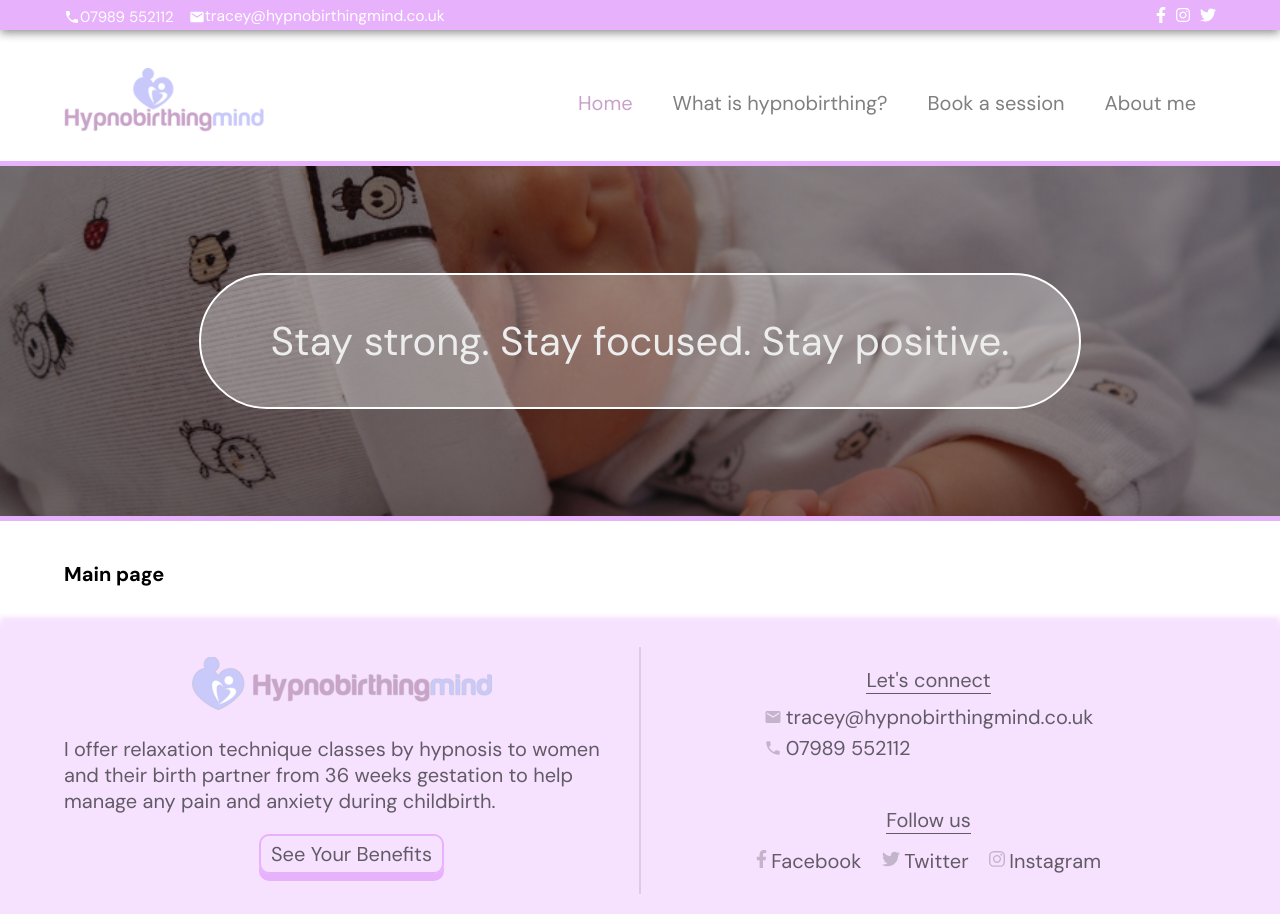
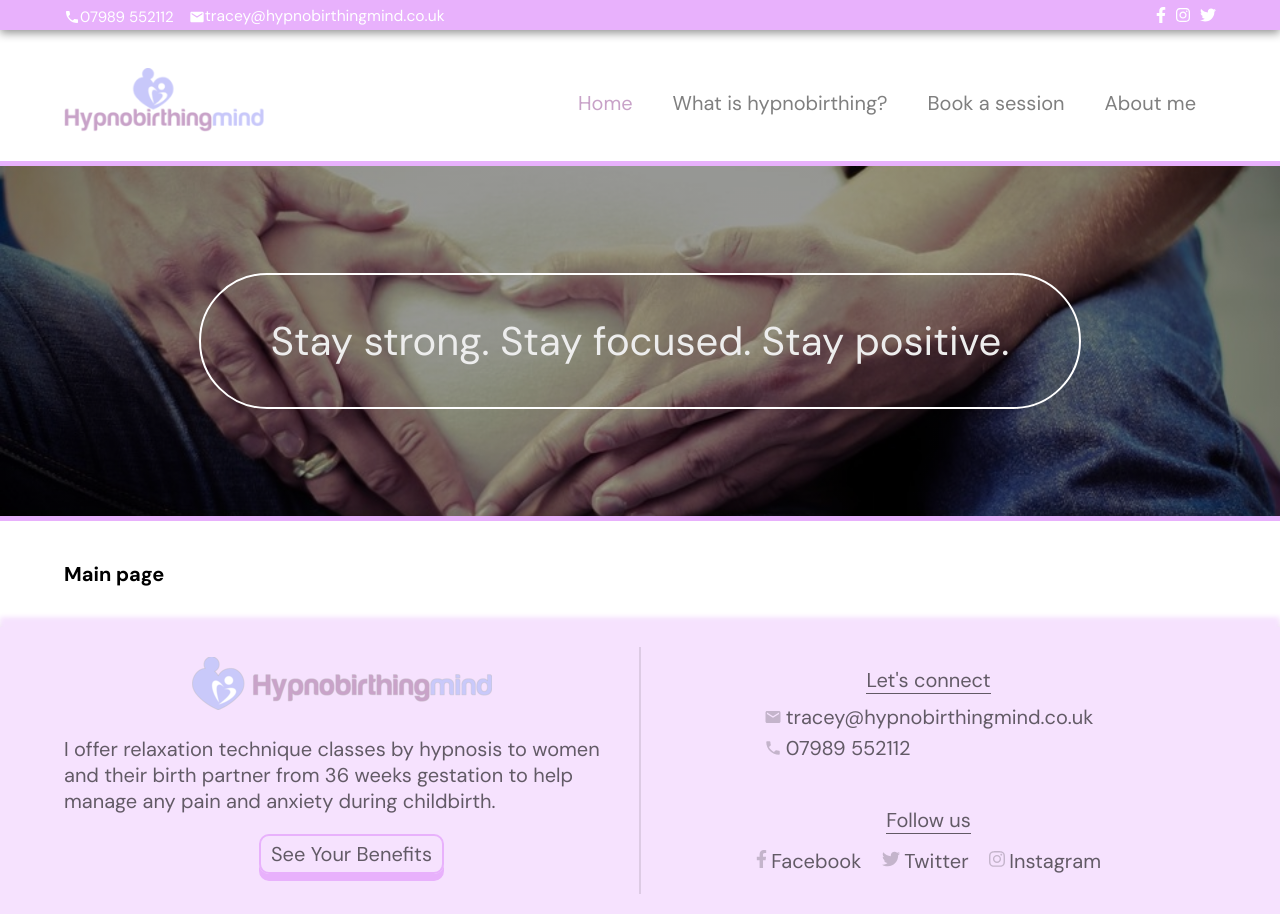
Before and after one commit to nievadev/hipno-birthing, a Jekyll site: the page built from index.html, in a window 1280 px wide. Built offline with Jekyll 4.4.1, drawn with Linux system fonts in a browser that asks for light colours; Markdown is read by kramdown in place of the engine named in the settings.

Commit message:
Made highlighting of current page in mobile version, changed main message's image due to client's request, adapted the terms of service title better to mobiles and removed the frost background due to client's request

```diff
--- a/_includes/header.html
+++ b/_includes/header.html
@@ -84,7 +84,11 @@
             <path d="M0 0h24v24H0z" fill="none"/>
         </svg>
     </span>
-    <li><a href="#">Home</a></li>
+    <li><a class="
+        {% if page.url == '/' %}
+            picked-option
+        {% endif %}
+    " href="{{ site.baseurl }}/">Home</a></li>
     <li>
         <span class="dropdown-btn" onclick="actionDropdown()">
             Hypnobirthing
@@ -94,7 +98,11 @@
             <li><a href="#">What is hypnobirthing?</a></li>
             <li><a href="#">Benefits</a></li>
             <li><a href="#">Frequently Asked Questions</a></li>
-            <li><a href="{{ site.baseurl }}/terms-of-service/">Terms of service</a></li>
+            <li><a class="
+                {% if page.url == '/terms-of-service/' %}
+                    picked-option
+                {% endif %}
+            " href="{{ site.baseurl }}/terms-of-service/">Terms of service</a></li>
         </ul>
     </li>
     <li><a href="#">Book a session</a></li>
--- a/resources/css/main_message.scss
+++ b/resources/css/main_message.scss
@@ -1,5 +1,5 @@
 .main-message {
-    background: linear-gradient( rgba(0, 0, 0, .3), rgba(0, 0, 0, .3) ), $footer-bgColor url(css-images/baby_sized.jpg) center center no-repeat;
+    background: linear-gradient( rgba(0, 0, 0, .4), rgba(0, 0, 0, .4) ), $footer-bgColor url(css-images/baby_belly.jpg) center center no-repeat;
     background-size: cover;
     border-bottom: 5px solid $topHeader-color;
     display: flex;
@@ -16,7 +16,6 @@
         border: 2px solid #ffffff;
         border-radius: 100px;
         padding: 40px 70px;
-        background-color: rgba(255, 255, 255, .3);
         white-space: nowrap;
     }
 }
--- a/resources/css/styles.css
+++ b/resources/css/styles.css
@@ -208,7 +208,7 @@
   color: #c8a2c8; }
 
 .main-message {
-  background: linear-gradient(rgba(0, 0, 0, 0.3), rgba(0, 0, 0, 0.3)), #f6e2fe url(css-images/baby_sized.jpg) center center no-repeat;
+  background: linear-gradient(rgba(0, 0, 0, 0.4), rgba(0, 0, 0, 0.4)), #f6e2fe url(css-images/baby_belly.jpg) center center no-repeat;
   background-size: cover;
   border-bottom: 5px solid #e8b1fc;
   display: flex;
@@ -224,7 +224,6 @@
     border: 2px solid #ffffff;
     border-radius: 100px;
     padding: 40px 70px;
-    background-color: rgba(255, 255, 255, 0.3);
     white-space: nowrap; }
 
 footer {
@@ -343,7 +342,6 @@
     .terms details .collapser:after {
       content: "\02795";
       font-size: 0.7em;
-      color: white;
       float: right;
       margin-left: 5px;
       margin-top: 5px; }
@@ -355,8 +353,7 @@
       display: block; }
     .terms details .collapser:hover {
       cursor: pointer;
-      text-decoration: underline;
-      -webkit-text-decoration: underline; }
+      text-decoration: underline; }
     .terms details .content {
       margin: 10px 0px; }
   .terms details[open] .collapser ~ .content {
@@ -452,6 +449,9 @@
     min-width: 276px;
     white-space: normal !important; } }
 @media only screen and (max-width: 533px) {
+  .terms-of-service-title {
+    font-size: 1.5em !important; } }
+@media only screen and (max-width: 533px) {
   .info {
     display: none !important; }
 
@@ -497,6 +497,9 @@
 
   .follow-row {
     flex-direction: column; } }
+@media only screen and (max-width: 344px) {
+  .terms-of-service-title {
+    font-size: 1.3em !important; } }
 /* Min width */
 @media only screen and (min-width: 533px) {
   .email {
--- a/resources/css/terms.scss
+++ b/resources/css/terms.scss
@@ -22,7 +22,6 @@
         .collapser:after {
             content: "\02795";
             font-size: 0.7em;
-            color: white;
             float: right;
             margin-left: 5px;
             margin-top: 5px;
```
Also changed, not shown: resources/css/media_queries.scss (+12 -0 lines), resources/css/css-images/baby_belly.jpg (added), resources/css/css-images/baby_belly_compressed.jpg (added), 10 other files.
